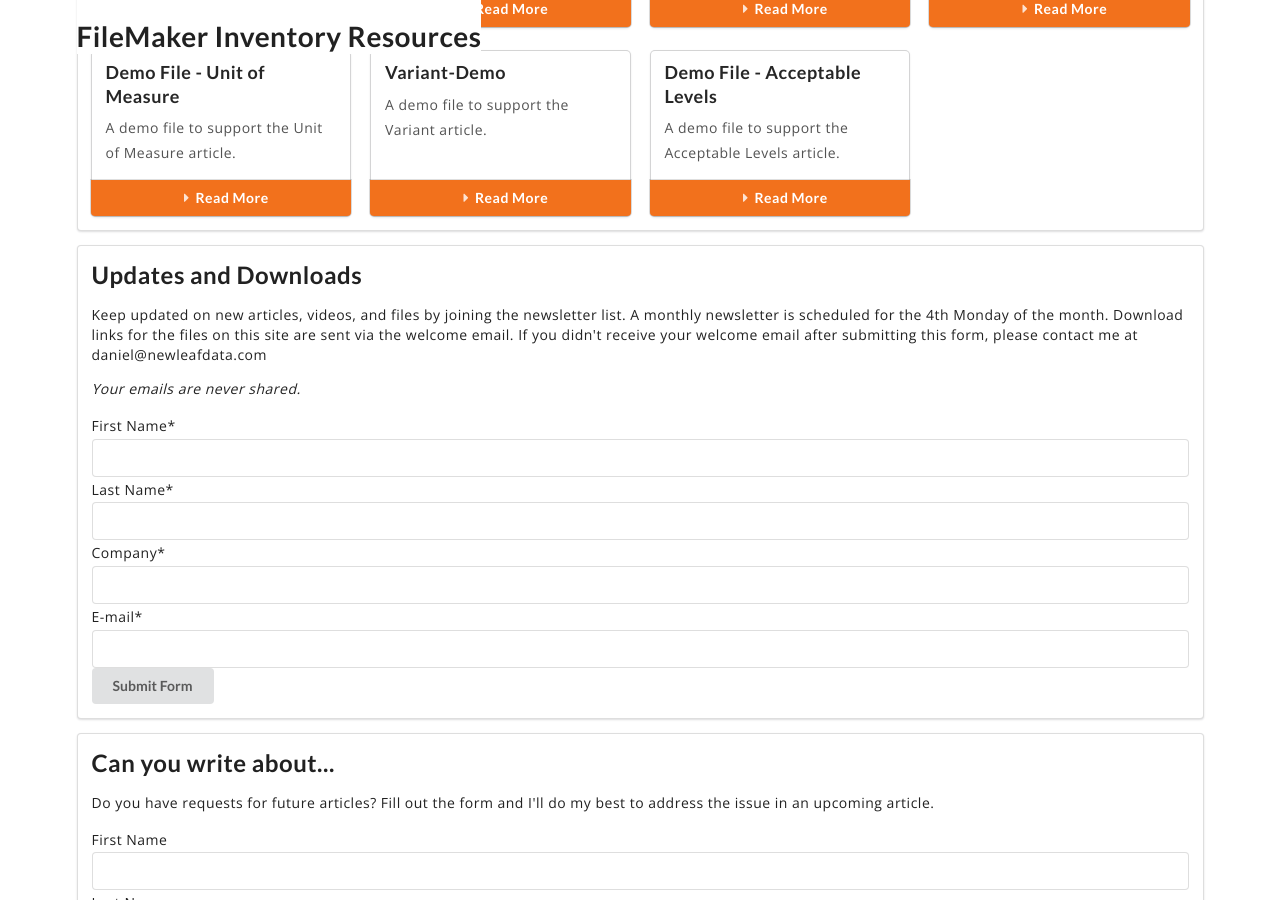
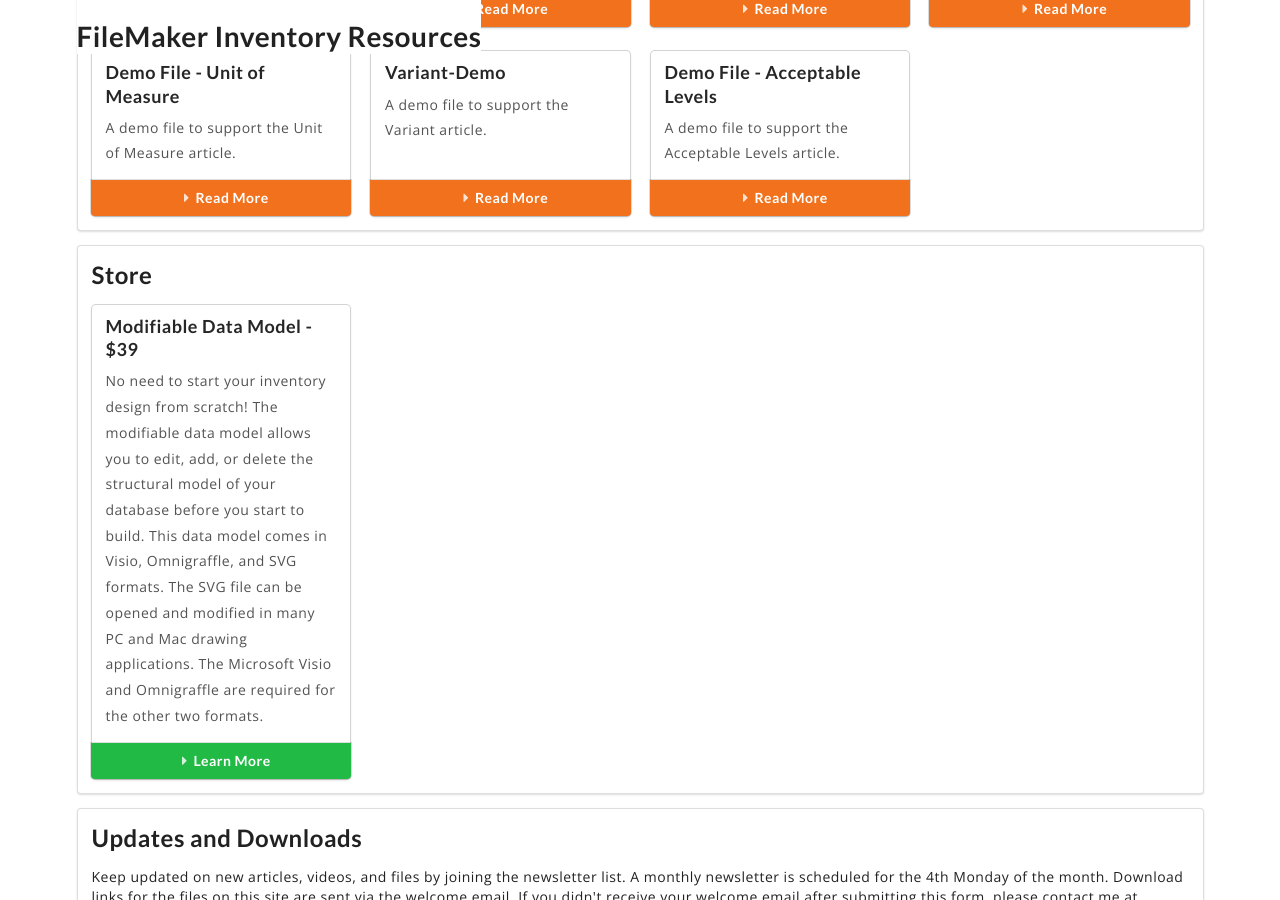
Before and after one commit to danielshanahan/FileMakerInventoryResources, a Jekyll site: the page built from index.md, in a window 1280 px wide and 900 px high, scrolled down 1933 px. Built offline with Jekyll 4.4.1, drawn with Linux system fonts in a browser that asks for light colours; nearby versions of some CDN libraries.

Commit message:
Create home.html

```diff
--- a/_layouts/home.html
+++ b/_layouts/home.html
@@ -51,6 +51,25 @@
 </div>
 		<!-- end Files -->
 
+<div class="ui segment">
+		<h2>Store</h2>
+        <div class="ui four stackable cards">
+            <div class="card">
+                <div class="content">
+                    <div class="header">Modifiable Data Model - $39</div>
+                    <div class="description">No need to start your inventory design from scratch! The modifiable data model allows you to edit, add, or delete the structural model of your database before you start to build. This data model comes in Visio, Omnigraffle, and SVG formats.
+
+The SVG file can be opened and modified in many PC and Mac drawing applications. The Microsoft Visio and Omnigraffle are required for the other two formats.</div>
+                </div>
+                    <a class="ui bottom attached green button" type="button" href="https://gumroad.com/l/XNoK">
+                        <i class="caret right icon"></i>
+                        Learn More
+                    </a>
+            </div>
+	</div>
+</div>
+		<!-- end Store -->
+
 <!-- Add to email list -->
 <div class="ui segment">
 	<h2>Updates and Downloads</h2>
```
